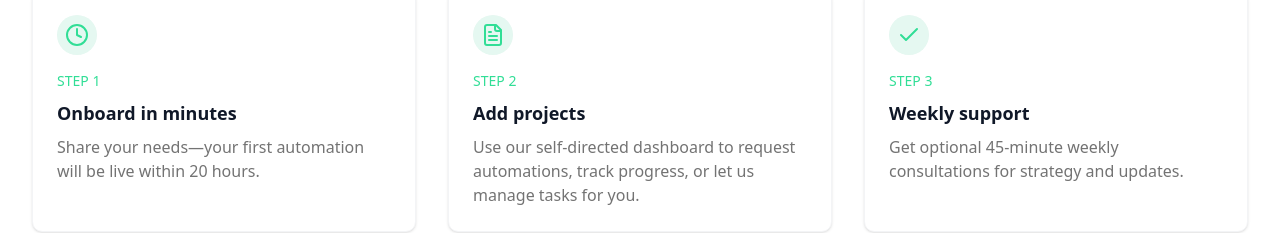
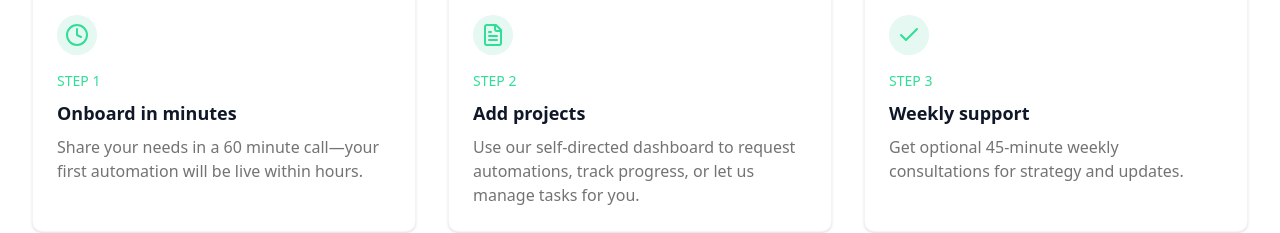
Before and after one commit to vincentmcleese/ghostteam, a Next.js app: page / in a window 1280 px wide. Shown: the part 1400-1633 px from the top of the page. Built offline with nearby package versions, Linux system fonts and the light colour scheme.

Commit message:
update onboarding

```diff
--- a/src/components/HowItWorks.tsx
+++ b/src/components/HowItWorks.tsx
@@ -17,7 +17,7 @@ const HowItWorks = () => {
       icon: <Clock className="h-6 w-6 text-primary" />,
       title: "Onboard in minutes",
       description:
-        "Share your needs—your first automation will be live within 20 hours.",
+        "Share your needs in a 60 minute call—your first automation will be live within hours.",
       step: 1,
     },
     {
```
